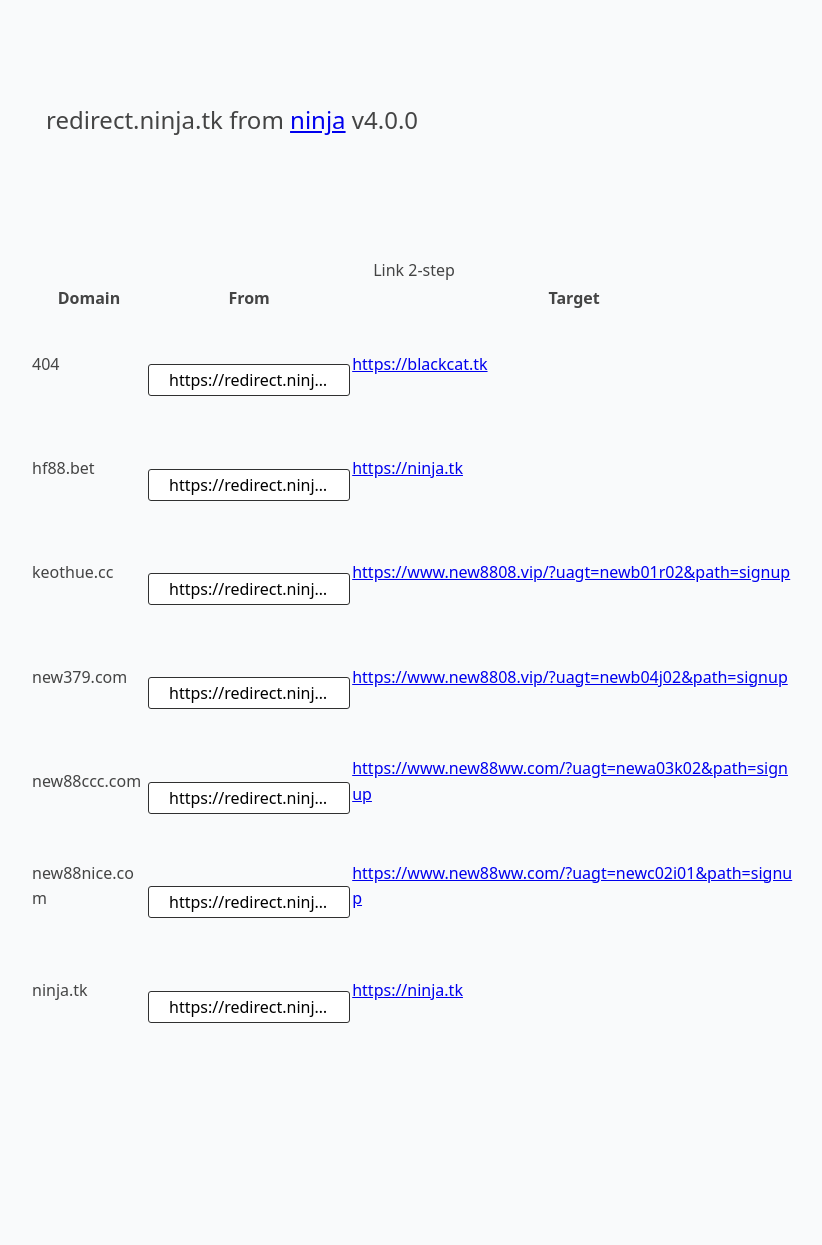
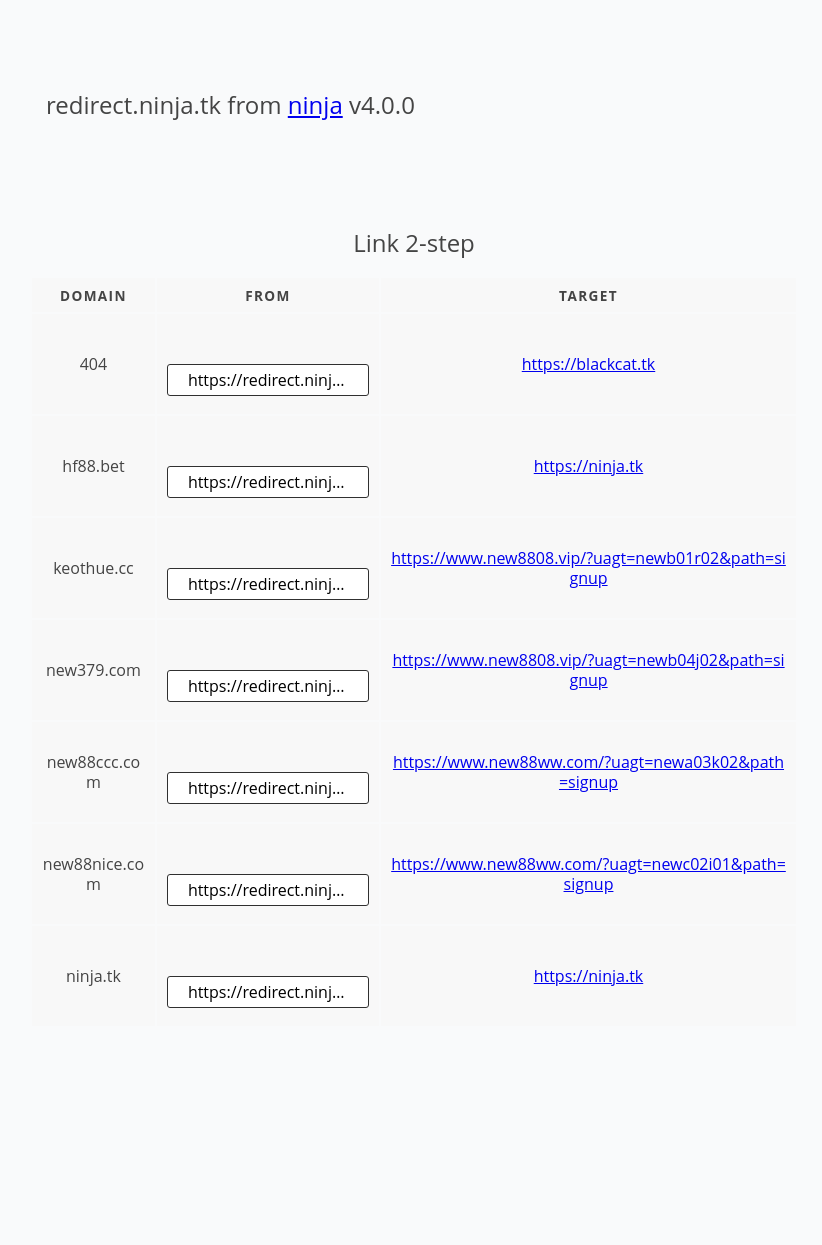
Before and after one commit to thaoam/ninja-redirects, a Jekyll site: the page built from list.md, in a window 1280 px wide. Shown: the whole page, without its empty margins (226-1048 px from the left). Built offline with Jekyll 4.4.1, drawn with Linux system fonts in a browser that asks for light colours; after the commit the page ends 1196 px from its top, so only the background shows below that.

Commit message:
you tell me

```diff
--- a/_layouts/list.html
+++ b/_layouts/list.html
@@ -73,6 +73,72 @@
   }
 
       display: block;
+    font-size: .8em;
+    text-align: right;
+  }
+
+  table {
+  border: 1px solid #ccc;
+  border-collapse: collapse;
+  margin: 0;
+  padding: 0;
+  width: 100%;
+  table-layout: fixed;
+}
+
+table caption {
+  font-size: 1.5em;
+  margin: .5em 0 .75em;
+}
+
+table tr {
+  background-color: #f8f8f8;
+  border: 1px solid #ddd;
+  padding: .35em;
+}
+
+table th,
+table td {
+  padding: .625em;
+  text-align: center;
+}
+
+table th {
+  font-size: .85em;
+  letter-spacing: .1em;
+  text-transform: uppercase;
+}
+
+
+@media screen and (max-width: 600px) {
+  table {
+    border: 0;
+  }
+
+  table caption {
+    font-size: 1.3em;
+  }
+
+  table thead {
+    border: none;
+    clip: rect(0 0 0 0);
+    height: 1px;
+    margin: -1px;
+    overflow: hidden;
+    padding: 0;
+    position: absolute;
+    width: 1px;
+  }
+
+  table tr {
+    border-bottom: 3px solid #ddd;
+    display: block;
+    margin-bottom: .625em;
+  }
+
+  table td {
+    border-bottom: 1px solid #ddd;
+    display: block;
     font-size: .8em;
     text-align: right;
   }
```
